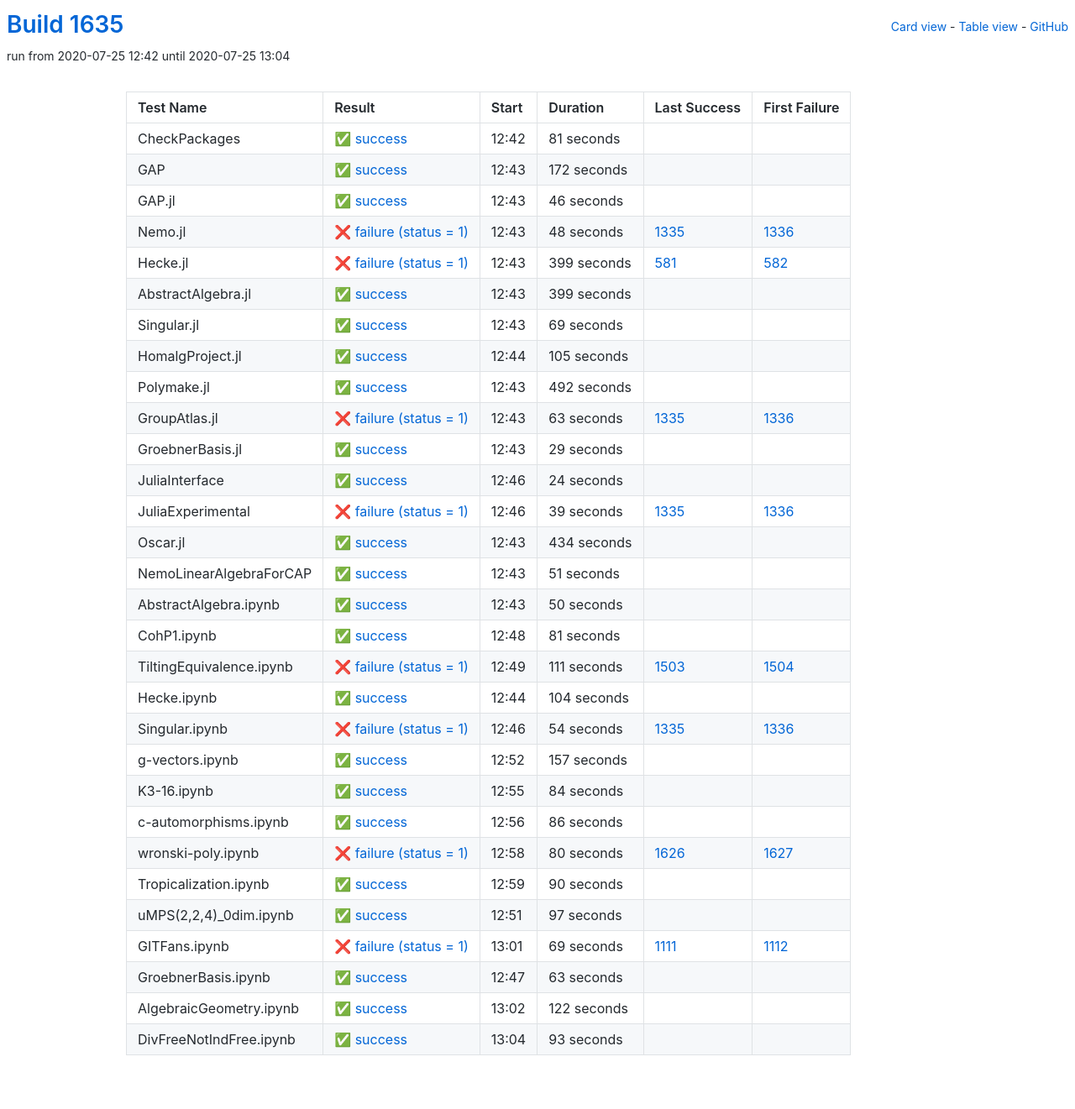
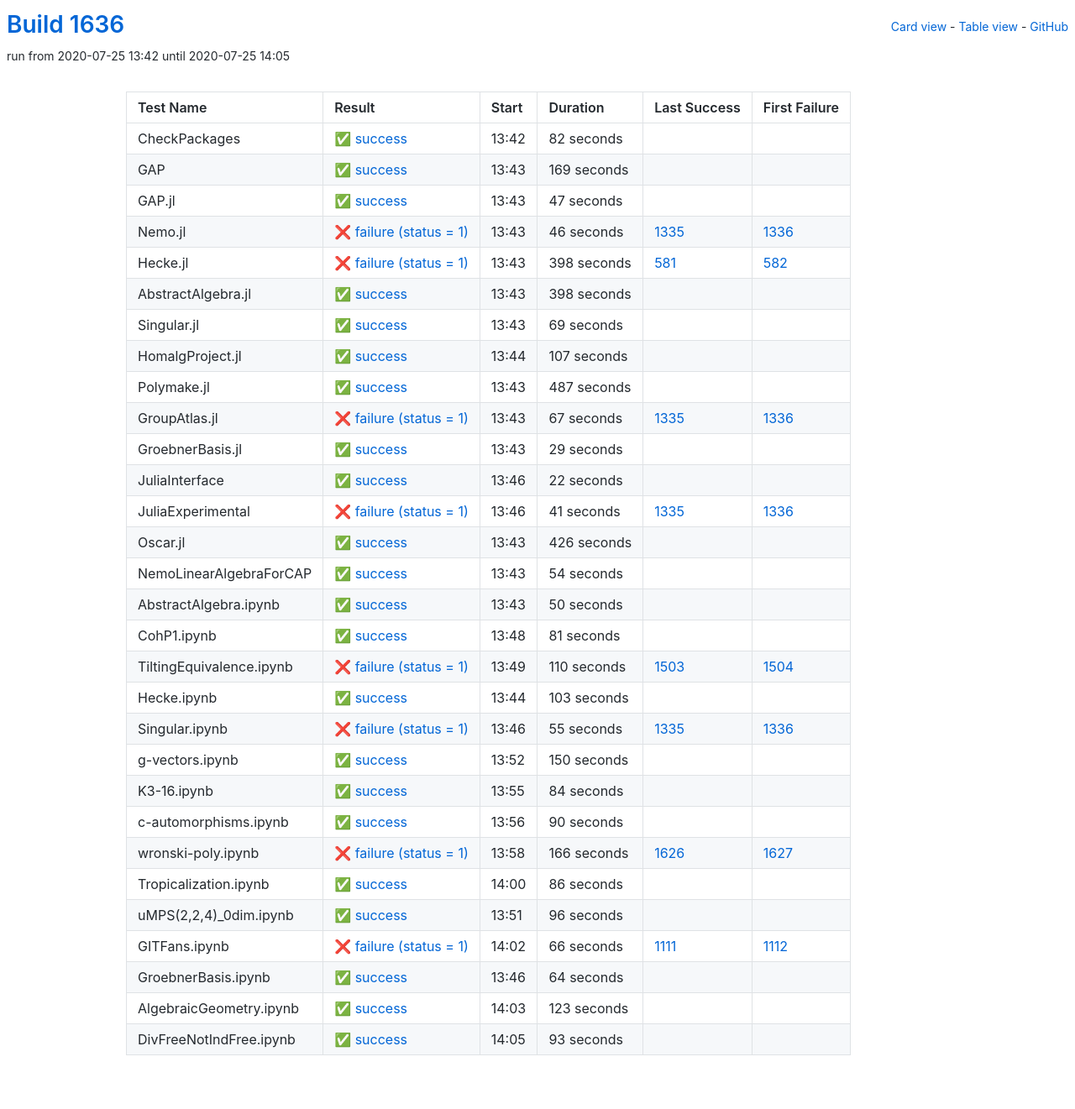
Before and after one commit to oscar-system/oscar-ci-status-1.4, a Jekyll site: the page built from table.html, in a window 1280 px wide. Shown: the whole page at 84% size. Built offline with Jekyll 4.4.1, drawn with Linux system fonts in a browser that asks for light colours.

Commit message:
Build #1636

```diff
--- a/_data/ci.yml
+++ b/_data/ci.yml
@@ -1,6 +1,6 @@
 ---
-build: 1635
-build_url: https://oscarci.mathematik.uni-kl.de/job/oscar-julia-1.4/1635/
+build: 1636
+build_url: https://oscarci.mathematik.uni-kl.de/job/oscar-julia-1.4/1636/
 job: oscar-julia-1.4
 organization: oscar-system
 repo: oscar-ci-status-1.4
@@ -8,80 +8,80 @@ repourl: https://github.com/oscar-system/oscar-ci-status-1.4
 tests:
 - name: CheckPackages
   id: checkpackages
-  log: https://oscarci.mathematik.uni-kl.de/job/oscar-julia-1.4/1635/artifact/logs/build-1635/CheckPackages.log
-  start: 2020-07-25 12:42
+  log: https://oscarci.mathematik.uni-kl.de/job/oscar-julia-1.4/1636/artifact/logs/build-1636/CheckPackages.log
+  start: 2020-07-25 13:42
   success: true
   exitcode: 0
   status: success
-  duration: 81
+  duration: 82
   last_success: false
   last_success_url:
   first_failure: false
   first_failure_url:
 - name: GAP
   id: gap
-  log: https://oscarci.mathematik.uni-kl.de/job/oscar-julia-1.4/1635/artifact/logs/build-1635/GAP.log
-  start: 2020-07-25 12:43
+  log: https://oscarci.mathematik.uni-kl.de/job/oscar-julia-1.4/1636/artifact/logs/build-1636/GAP.log
+  start: 2020-07-25 13:43
   success: true
   exitcode: 0
   status: success
-  duration: 172
+  duration: 169
   last_success: false
   last_success_url:
   first_failure: false
   first_failure_url:
 - name: GAP.jl
   id: gap-jl
-  log: https://oscarci.mathematik.uni-kl.de/job/oscar-julia-1.4/1635/artifact/logs/build-1635/GAP.jl.log
-  start: 2020-07-25 12:43
+  log: https://oscarci.mathematik.uni-kl.de/job/oscar-julia-1.4/1636/artifact/logs/build-1636/GAP.jl.log
+  start: 2020-07-25 13:43
   success: true
   exitcode: 0
   status: success
-  duration: 46
+  duration: 47
   last_success: false
   last_success_url:
   first_failure: false
   first_failure_url:
 - name: Nemo.jl
   id: nemo-jl
-  log: https://oscarci.mathematik.uni-kl.de/job/oscar-julia-1.4/1635/artifact/logs/build-1635/Nemo.jl.log
-  start: 2020-07-25 12:43
+  log: https://oscarci.mathematik.uni-kl.de/job/oscar-julia-1.4/1636/artifact/logs/build-1636/Nemo.jl.log
+  start: 2020-07-25 13:43
   success: false
   exitcode: 1
   status: failure
-  duration: 48
+  duration: 46
   last_success: 1335
   last_success_url: https://oscarci.mathematik.uni-kl.de/job/oscar-julia-1.4/1335/
   first_failure: 1336
   first_failure_url: https://oscarci.mathematik.uni-kl.de/job/oscar-julia-1.4/1336/
 - name: Hecke.jl
   id: hecke-jl
-  log: https://oscarci.mathematik.uni-kl.de/job/oscar-julia-1.4/1635/artifact/logs/build-1635/Hecke.jl.log
-  start: 2020-07-25 12:43
+  log: https://oscarci.mathematik.uni-kl.de/job/oscar-julia-1.4/1636/artifact/logs/build-1636/Hecke.jl.log
+  start: 2020-07-25 13:43
   success: false
   exitcode: 1
   status: failure
-  duration: 399
+  duration: 398
   last_success: 581
   last_success_url: https://oscarci.mathematik.uni-kl.de/job/oscar-julia-1.4/581/
   first_failure: 582
   first_failure_url: https://oscarci.mathematik.uni-kl.de/job/oscar-julia-1.4/582/
 - name: AbstractAlgebra.jl
   id: abstractalgebra-jl
-  log: https://oscarci.mathematik.uni-kl.de/job/oscar-julia-1.4/1635/artifact/logs/build-1635/AbstractAlgebra.jl.log
-  start: 2020-07-25 12:43
+  log: https://oscarci.mathematik.uni-kl.de/job/oscar-julia-1.4/1636/artifact/logs/build-1636/AbstractAlgebra.jl.log
+  start: 2020-07-25 13:43
   success: true
   exitcode: 0
   status: success
-  duration: 399
+  duration: 398
   last_success: false
   last_success_url:
   first_failure: false
   first_failure_url:
 - name: Singular.jl
   id: singular-jl
-  log: https://oscarci.mathematik.uni-kl.de/job/oscar-julia-1.4/1635/artifact/logs/build-1635/Singular.jl.log
-  start: 2020-07-25 12:43
+  log: https://oscarci.mathematik.uni-kl.de/job/oscar-julia-1.4/1636/artifact/logs/build-1636/Singular.jl.log
+  start: 2020-07-25 13:43
   success: true
   exitcode: 0
   status: success
@@ -92,44 +92,44 @@ tests:
   first_failure_url:
 - name: HomalgProject.jl
   id: homalgproject-jl
-  log: https://oscarci.mathematik.uni-kl.de/job/oscar-julia-1.4/1635/artifact/logs/build-1635/HomalgProject.jl.log
-  start: 2020-07-25 12:44
+  log: https://oscarci.mathematik.uni-kl.de/job/oscar-julia-1.4/1636/artifact/logs/build-1636/HomalgProject.jl.log
+  start: 2020-07-25 13:44
   success: true
   exitcode: 0
   status: success
-  duration: 105
+  duration: 107
   last_success: false
   last_success_url:
   first_failure: false
   first_failure_url:
 - name: Polymake.jl
   id: polymake-jl
-  log: https://oscarci.mathematik.uni-kl.de/job/oscar-julia-1.4/1635/artifact/logs/build-1635/Polymake.jl.log
-  start: 2020-07-25 12:43
+  log: https://oscarci.mathematik.uni-kl.de/job/oscar-julia-1.4/1636/artifact/logs/build-1636/Polymake.jl.log
+  start: 2020-07-25 13:43
   success: true
   exitcode: 0
   status: success
-  duration: 492
+  duration: 487
   last_success: false
   last_success_url:
   first_failure: false
   first_failure_url:
 - name: GroupAtlas.jl
   id: groupatlas-jl
-  log: https://oscarci.mathematik.uni-kl.de/job/oscar-julia-1.4/1635/artifact/logs/build-1635/GroupAtlas.jl.log
-  start: 2020-07-25 12:43
+  log: https://oscarci.mathematik.uni-kl.de/job/oscar-julia-1.4/1636/artifact/logs/build-1636/GroupAtlas.jl.log
+  start: 2020-07-25 13:43
   success: false
   exitcode: 1
   status: failure
-  duration: 63
+  duration: 67
   last_success: 1335
   last_success_url: https://oscarci.mathematik.uni-kl.de/job/oscar-julia-1.4/1335/
   first_failure: 1336
   first_failure_url: https://oscarci.mathematik.uni-kl.de/job/oscar-julia-1.4/1336/
 - name: GroebnerBasis.jl
   id: groebnerbasis-jl
-  log: https://oscarci.mathematik.uni-kl.de/job/oscar-julia-1.4/1635/artifact/logs/build-1635/GroebnerBasis.jl.log
-  start: 2020-07-25 12:43
+  log: https://oscarci.mathematik.uni-kl.de/job/oscar-julia-1.4/1636/artifact/logs/build-1636/GroebnerBasis.jl.log
+  start: 2020-07-25 13:43
   success: true
   exitcode: 0
   status: success
@@ -140,56 +140,56 @@ tests:
   first_failure_url:
 - name: JuliaInterface
   id: juliainterface
-  log: https://oscarci.mathematik.uni-kl.de/job/oscar-julia-1.4/1635/artifact/logs/build-1635/JuliaInterface.log
-  start: 2020-07-25 12:46
+  log: https://oscarci.mathematik.uni-kl.de/job/oscar-julia-1.4/1636/artifact/logs/build-1636/JuliaInterface.log
+  start: 2020-07-25 13:46
   success: true
   exitcode: 0
   status: success
-  duration: 24
+  duration: 22
   last_success: false
   last_success_url:
   first_failure: false
   first_failure_url:
 - name: JuliaExperimental
   id: juliaexperimental
-  log: https://oscarci.mathematik.uni-kl.de/job/oscar-julia-1.4/1635/artifact/logs/build-1635/JuliaExperimental.log
-  start: 2020-07-25 12:46
+  log: https://oscarci.mathematik.uni-kl.de/job/oscar-julia-1.4/1636/artifact/logs/build-1636/JuliaExperimental.log
+  start: 2020-07-25 13:46
   success: false
   exitcode: 1
   status: failure
-  duration: 39
+  duration: 41
   last_success: 1335
   last_success_url: https://oscarci.mathematik.uni-kl.de/job/oscar-julia-1.4/1335/
   first_failure: 1336
   first_failure_url: https://oscarci.mathematik.uni-kl.de/job/oscar-julia-1.4/1336/
 - name: Oscar.jl
   id: oscar-jl
-  log: https://oscarci.mathematik.uni-kl.de/job/oscar-julia-1.4/1635/artifact/logs/build-1635/Oscar.jl.log
-  start: 2020-07-25 12:43
+  log: https://oscarci.mathematik.uni-kl.de/job/oscar-julia-1.4/1636/artifact/logs/build-1636/Oscar.jl.log
+  start: 2020-07-25 13:43
   success: true
   exitcode: 0
   status: success
-  duration: 434
+  duration: 426
   last_success: false
   last_success_url:
   first_failure: false
   first_failure_url:
 - name: NemoLinearAlgebraForCAP
   id: nemolinearalgebraforcap
-  log: https://oscarci.mathematik.uni-kl.de/job/oscar-julia-1.4/1635/artifact/logs/build-1635/NemoLinearAlgebraForCAP.log
-  start: 2020-07-25 12:43
+  log: https://oscarci.mathematik.uni-kl.de/job/oscar-julia-1.4/1636/artifact/logs/build-1636/NemoLinearAlgebraForCAP.log
+  start: 2020-07-25 13:43
   success: true
   exitcode: 0
   status: success
-  duration: 51
+  duration: 54
   last_success: false
   last_success_url:
   first_failure: false
   first_failure_url:
 - name: AbstractAlgebra.ipynb
   id: abstractalgebra-ipynb
-  log: https://oscarci.mathematik.uni-kl.de/job/oscar-julia-1.4/1635/artifact/logs/build-1635/AbstractAlgebra.ipynb.log
-  start: 2020-07-25 12:43
+  log: https://oscarci.mathematik.uni-kl.de/job/oscar-julia-1.4/1636/artifact/logs/build-1636/AbstractAlgebra.ipynb.log
+  start: 2020-07-25 13:43
   success: true
   exitcode: 0
   status: success
@@ -200,8 +200,8 @@ tests:
   first_failure_url:
 - name: CohP1.ipynb
   id: cohp1-ipynb
-  log: https://oscarci.mathematik.uni-kl.de/job/oscar-julia-1.4/1635/artifact/logs/build-1635/CohP1.ipynb.log
-  start: 2020-07-25 12:48
+  log: https://oscarci.mathematik.uni-kl.de/job/oscar-julia-1.4/1636/artifact/logs/build-1636/CohP1.ipynb.log
+  start: 2020-07-25 13:48
   success: true
   exitcode: 0
   status: success
@@ -212,56 +212,56 @@ tests:
   first_failure_url:
 - name: TiltingEquivalence.ipynb
   id: tiltingequivalence-ipynb
-  log: https://oscarci.mathematik.uni-kl.de/job/oscar-julia-1.4/1635/artifact/logs/build-1635/TiltingEquivalence.ipynb.log
-  start: 2020-07-25 12:49
+  log: https://oscarci.mathematik.uni-kl.de/job/oscar-julia-1.4/1636/artifact/logs/build-1636/TiltingEquivalence.ipynb.log
+  start: 2020-07-25 13:49
   success: false
   exitcode: 1
   status: failure
-  duration: 111
+  duration: 110
   last_success: 1503
   last_success_url: https://oscarci.mathematik.uni-kl.de/job/oscar-julia-1.4/1503/
   first_failure: 1504
   first_failure_url: https://oscarci.mathematik.uni-kl.de/job/oscar-julia-1.4/1504/
 - name: Hecke.ipynb
   id: hecke-ipynb
-  log: https://oscarci.mathematik.uni-kl.de/job/oscar-julia-1.4/1635/artifact/logs/build-1635/Hecke.ipynb.log
-  start: 2020-07-25 12:44
+  log: https://oscarci.mathematik.uni-kl.de/job/oscar-julia-1.4/1636/artifact/logs/build-1636/Hecke.ipynb.log
+  start: 2020-07-25 13:44
   success: true
   exitcode: 0
   status: success
-  duration: 104
+  duration: 103
   last_success: false
   last_success_url:
   first_failure: false
   first_failure_url:
 - name: Singular.ipynb
   id: singular-ipynb
-  log: https://oscarci.mathematik.uni-kl.de/job/oscar-julia-1.4/1635/artifact/logs/build-1635/Singular.ipynb.log
-  start: 2020-07-25 12:46
+  log: https://oscarci.mathematik.uni-kl.de/job/oscar-julia-1.4/1636/artifact/logs/build-1636/Singular.ipynb.log
+  start: 2020-07-25 13:46
   success: false
   exitcode: 1
   status: failure
-  duration: 54
+  duration: 55
   last_success: 1335
   last_success_url: https://oscarci.mathematik.uni-kl.de/job/oscar-julia-1.4/1335/
   first_failure: 1336
   first_failure_url: https://oscarci.mathematik.uni-kl.de/job/oscar-julia-1.4/1336/
 - name: g-vectors.ipynb
   id: g-vectors-ipynb
-  log: https://oscarci.mathematik.uni-kl.de/job/oscar-julia-1.4/1635/artifact/logs/build-1635/g-vectors.ipynb.log
-  start: 2020-07-25 12:52
+  log: https://oscarci.mathematik.uni-kl.de/job/oscar-julia-1.4/1636/artifact/logs/build-1636/g-vectors.ipynb.log
+  start: 2020-07-25 13:52
   success: true
   exitcode: 0
   status: success
-  duration: 157
+  duration: 150
   last_success: false
   last_success_url:
   first_failure: false
   first_failure_url:
 - name: K3-16.ipynb
   id: k3-16-ipynb
-  log: https://oscarci.mathematik.uni-kl.de/job/oscar-julia-1.4/1635/artifact/logs/build-1635/K3-16.ipynb.log
-  start: 2020-07-25 12:55
+  log: https://oscarci.mathematik.uni-kl.de/job/oscar-julia-1.4/1636/artifact/logs/build-1636/K3-16.ipynb.log
+  start: 2020-07-25 13:55
   success: true
   exitcode: 0
   status: success
@@ -272,8 +272,32 @@ tests:
   first_failure_url:
 - name: c-automorphisms.ipynb
   id: c-automorphisms-ipynb
-  log: https://oscarci.mathematik.uni-kl.de/job/oscar-julia-1.4/1635/artifact/logs/build-1635/c-automorphisms.ipynb.log
-  start: 2020-07-25 12:56
+  log: https://oscarci.mathematik.uni-kl.de/job/oscar-julia-1.4/1636/artifact/logs/build-1636/c-automorphisms.ipynb.log
+  start: 2020-07-25 13:56
+  success: true
+  exitcode: 0
+  status: success
+  duration: 90
+  last_success: false
+  last_success_url:
+  first_failure: false
+  first_failure_url:
+- name: wronski-poly.ipynb
+  id: wronski-poly-ipynb
+  log: https://oscarci.mathematik.uni-kl.de/job/oscar-julia-1.4/1636/artifact/logs/build-1636/wronski-poly.ipynb.log
+  start: 2020-07-25 13:58
+  success: false
+  exitcode: 1
+  status: failure
+  duration: 166
+  last_success: 1626
+  last_success_url: https://oscarci.mathematik.uni-kl.de/job/oscar-julia-1.4/1626/
+  first_failure: 1627
+  first_failure_url: https://oscarci.mathematik.uni-kl.de/job/oscar-julia-1.4/1627/
+- name: Tropicalization.ipynb
+  id: tropicalization-ipynb
+  log: https://oscarci.mathematik.uni-kl.de/job/oscar-julia-1.4/1636/artifact/logs/build-1636/Tropicalization.ipynb.log
+  start: 2020-07-25 14:00
   success: true
   exitcode: 0
   status: success
@@ -282,82 +306,58 @@ tests:
   last_success_url:
   first_failure: false
   first_failure_url:
-- name: wronski-poly.ipynb
-  id: wronski-poly-ipynb
-  log: https://oscarci.mathematik.uni-kl.de/job/oscar-julia-1.4/1635/artifact/logs/build-1635/wronski-poly.ipynb.log
-  start: 2020-07-25 12:58
-  success: false
-  exitcode: 1
-  status: failure
-  duration: 80
-  last_success: 1626
-  last_success_url: https://oscarci.mathematik.uni-kl.de/job/oscar-julia-1.4/1626/
-  first_failure: 1627
-  first_failure_url: https://oscarci.mathematik.uni-kl.de/job/oscar-julia-1.4/1627/
-- name: Tropicalization.ipynb
-  id: tropicalization-ipynb
-  log: https://oscarci.mathematik.uni-kl.de/job/oscar-julia-1.4/1635/artifact/logs/build-1635/Tropicalization.ipynb.log
-  start: 2020-07-25 12:59
+- name: uMPS(2,2,4)_0dim.ipynb
+  id: umps-2-2-4-0dim-ipynb
+  log: https://oscarci.mathematik.uni-kl.de/job/oscar-julia-1.4/1636/artifact/logs/build-1636/uMPS-2-2-4-_0dim.ipynb.log
+  start: 2020-07-25 13:51
   success: true
   exitcode: 0
   status: success
-  duration: 90
-  last_success: false
-  last_success_url:
-  first_failure: false
-  first_failure_url:
-- name: uMPS(2,2,4)_0dim.ipynb
-  id: umps-2-2-4-0dim-ipynb
-  log: https://oscarci.mathematik.uni-kl.de/job/oscar-julia-1.4/1635/artifact/logs/build-1635/uMPS-2-2-4-_0dim.ipynb.log
-  start: 2020-07-25 12:51
-  success: true
-  exitcode: 0
-  status: success
-  duration: 97
+  duration: 96
   last_success: false
   last_success_url:
   first_failure: false
   first_failure_url:
 - name: GITFans.ipynb
   id: gitfans-ipynb
-  log: https://oscarci.mathematik.uni-kl.de/job/oscar-julia-1.4/1635/artifact/logs/build-1635/GITFans.ipynb.log
-  start: 2020-07-25 13:01
+  log: https://oscarci.mathematik.uni-kl.de/job/oscar-julia-1.4/1636/artifact/logs/build-1636/GITFans.ipynb.log
+  start: 2020-07-25 14:02
   success: false
   exitcode: 1
   status: failure
-  duration: 69
+  duration: 66
   last_success: 1111
   last_success_url: https://oscarci.mathematik.uni-kl.de/job/oscar-julia-1.4/1111/
   first_failure: 1112
   first_failure_url: https://oscarci.mathematik.uni-kl.de/job/oscar-julia-1.4/1112/
 - name: GroebnerBasis.ipynb
   id: groebnerbasis-ipynb
-  log: https://oscarci.mathematik.uni-kl.de/job/oscar-julia-1.4/1635/artifact/logs/build-1635/GroebnerBasis.ipynb.log
-  start: 2020-07-25 12:47
+  log: https://oscarci.mathematik.uni-kl.de/job/oscar-julia-1.4/1636/artifact/logs/build-1636/GroebnerBasis.ipynb.log
+  start: 2020-07-25 13:46
   success: true
   exitcode: 0
   status: success
-  duration: 63
+  duration: 64
   last_success: false
   last_success_url:
   first_failure: false
   first_failure_url:
 - name: AlgebraicGeometry.ipynb
   id: algebraicgeometry-ipynb
-  log: https://oscarci.mathematik.uni-kl.de/job/oscar-julia-1.4/1635/artifact/logs/build-1635/AlgebraicGeometry.ipynb.log
-  start: 2020-07-25 13:02
+  log: https://oscarci.mathematik.uni-kl.de/job/oscar-julia-1.4/1636/artifact/logs/build-1636/AlgebraicGeometry.ipynb.log
+  start: 2020-07-25 14:03
   success: true
   exitcode: 0
   status: success
-  duration: 122
+  duration: 123
   last_success: false
   last_success_url:
   first_failure: false
   first_failure_url:
 - name: DivFreeNotIndFree.ipynb
   id: divfreenotindfree-ipynb
-  log: https://oscarci.mathematik.uni-kl.de/job/oscar-julia-1.4/1635/artifact/logs/build-1635/DivFreeNotIndFree.ipynb.log
-  start: 2020-07-25 13:04
+  log: https://oscarci.mathematik.uni-kl.de/job/oscar-julia-1.4/1636/artifact/logs/build-1636/DivFreeNotIndFree.ipynb.log
+  start: 2020-07-25 14:05
   success: true
   exitcode: 0
   status: success
```
Also changed, not shown: README.md.
